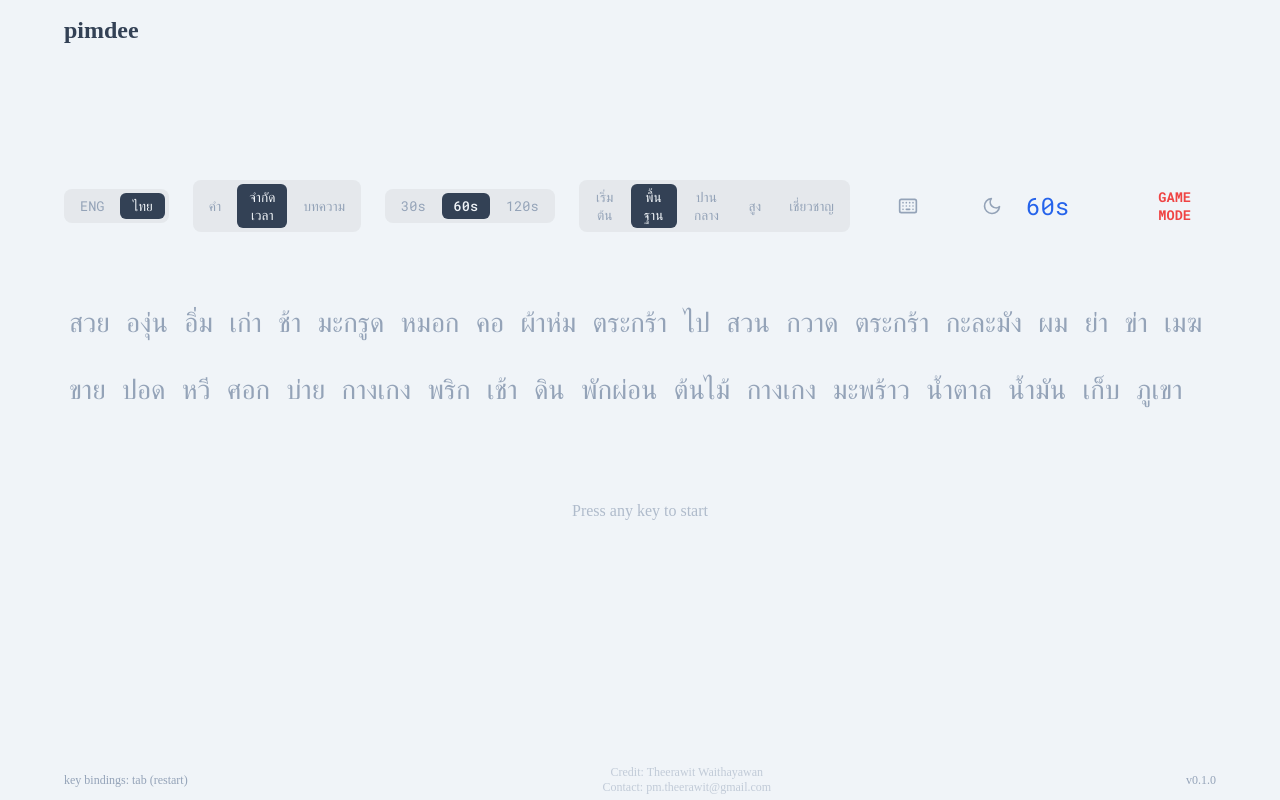
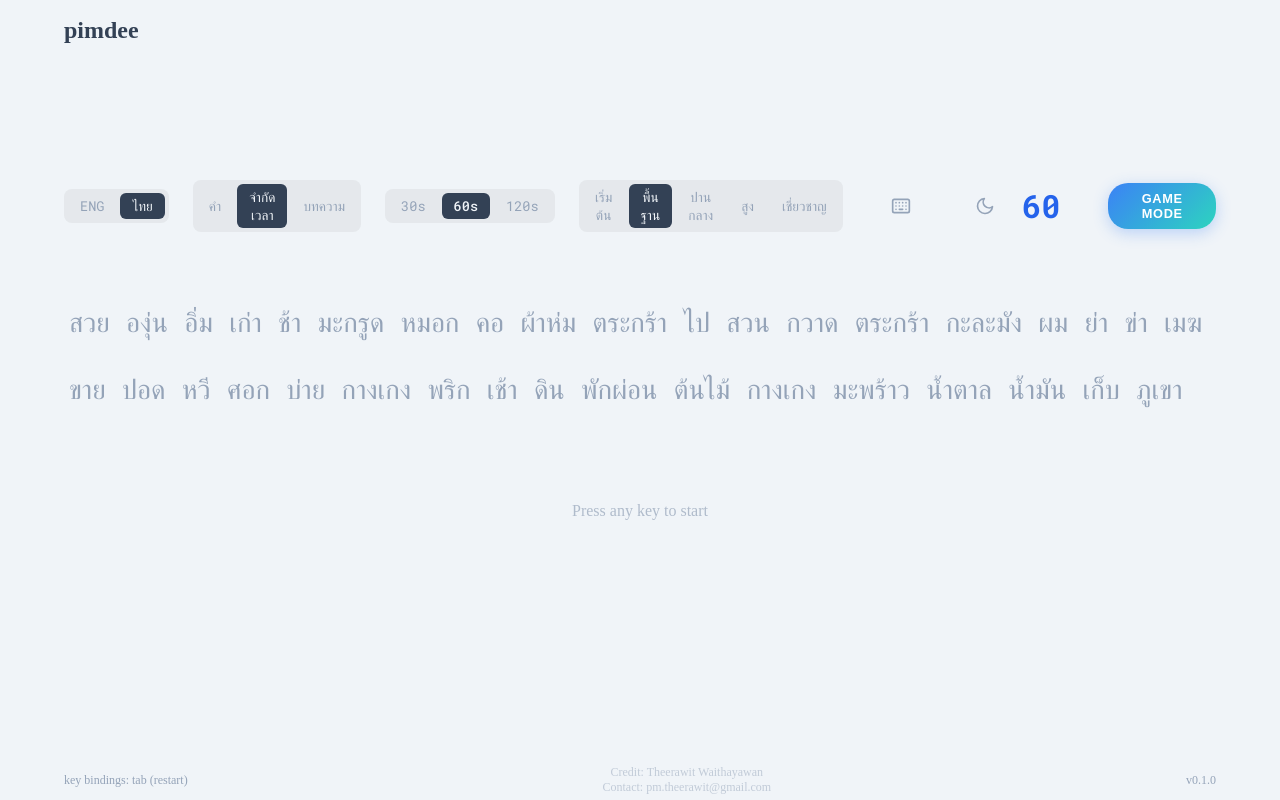
Before and after one commit to TheerawitDev/Pimdee, a Next.js app: page / in a window 1280 px wide. Built offline with nearby package versions, Linux system fonts and the light colour scheme.

Commit message:
feat: implement typing test with time and document modes, stats display, `useTypingEngine` hook, dedicated styles, and app metadata.

```diff
--- a/src/components/TypingTest.module.css
+++ b/src/components/TypingTest.module.css
@@ -89,15 +89,67 @@
 .stats {
     display: flex;
     align-items: center;
-    font-size: 1.5rem;
-    color: var(--main-color);
-    gap: 3rem;
-    /* Increased from 1.5rem */
+    gap: 2rem;
+    font-family: var(--font-mono);
 }
 
 .timer {
-    margin: 0 1rem;
+    font-size: 2rem;
+    font-weight: 700;
+    color: var(--main-color);
     font-variant-numeric: tabular-nums;
+    line-height: 1;
+    min-width: 3ch;
+    /* Prevent layout shift */
+    text-align: right;
+}
+
+.stopBtn {
+    background: transparent;
+    border: 2px solid var(--error-color);
+    color: var(--error-color);
+    padding: 0.4rem 1rem;
+    border-radius: 6px;
+    font-weight: 600;
+    font-size: 0.8rem;
+    cursor: pointer;
+    transition: all 0.2s ease;
+    letter-spacing: 0.05em;
+}
+
+.stopBtn:hover {
+    background: var(--error-color);
+    color: white;
+    transform: translateY(-1px);
+    box-shadow: 0 2px 4px rgba(239, 68, 68, 0.2);
+}
+
+.gameModeBtn {
+    background: linear-gradient(135deg, #3b82f6 0%, #2dd4bf 100%);
+    color: white;
+    border: none;
+    padding: 0.5rem 1.2rem;
+    border-radius: 20px;
+    font-weight: 700;
+    font-size: 0.8rem;
+    cursor: pointer;
+    transition: all 0.3s cubic-bezier(0.4, 0, 0.2, 1);
+    text-transform: uppercase;
+    letter-spacing: 0.05em;
+    box-shadow: 0 4px 15px rgba(59, 130, 246, 0.3);
+    margin-left: 1rem;
+    display: flex;
+    align-items: center;
+    gap: 0.5rem;
+}
+
+.gameModeBtn:hover {
+    transform: translateY(-2px) scale(1.02);
+    box-shadow: 0 6px 20px rgba(59, 130, 246, 0.4);
+}
+
+.gameModeBtn.active {
+    background: var(--text-color);
 }
 
 .wordsContainer {
--- a/src/components/typing-test/StatsDisplay.tsx
+++ b/src/components/typing-test/StatsDisplay.tsx
@@ -22,22 +22,20 @@ export default function StatsDisplay({
 }: StatsDisplayProps) {
     return (
         <div className={styles.stats}>
-            {mode === 'time' && gameState !== 'finish' && <span className={styles.timer}>{timeLeft}s</span>}
+            {mode === 'time' && gameState !== 'finish' && <span className={styles.timer}>{timeLeft}</span>}
             {mode === 'time' && gameState === 'finish' && (
                 <span>{wpm} <span style={{ fontSize: '0.8em', opacity: 0.7 }}>wpm</span></span>
             )}
             {gameState === 'start' && (
                 <button
-                    className={styles.modeBtn}
-                    style={{ color: 'var(--error-color)', border: '1px solid var(--error-color)' }}
+                    className={styles.stopBtn}
                     onClick={stopGame}
                 >
                     STOP
                 </button>
             )}
             <button
-                className={`${styles.modeBtn} ${isGameMode ? styles.active : ''}`}
-                style={{ color: 'var(--error-color)', fontWeight: 'bold' }}
+                className={styles.gameModeBtn}
                 onClick={() => setIsGameMode(true)}
             >
                 GAME MODE
--- a/src/hooks/useTypingEngine.ts
+++ b/src/hooks/useTypingEngine.ts
@@ -1,4 +1,4 @@
-import { useState, useEffect, useCallback } from 'react';
+import { useState, useEffect, useCallback, useRef } from 'react';
 import { getRandomWords, getRandomDocument, Language, Difficulty } from '@/lib/dictionaries';
 
 export type TypingState = 'idle' | 'start' | 'finish';
@@ -178,6 +178,13 @@ export const useTypingEngine = () => {
     }, [correctKeyStrokes, totalKeyStrokes]);
     */
 
+    // Ref to track correctKeyStrokes without resetting the interval
+    const correctKeyStrokesRef = useRef(correctKeyStrokes);
+
+    useEffect(() => {
+        correctKeyStrokesRef.current = correctKeyStrokes;
+    }, [correctKeyStrokes]);
+
     // Timer & WPM
     useEffect(() => {
         let interval: NodeJS.Timeout;
@@ -187,7 +194,7 @@ export const useTypingEngine = () => {
                 if (startTime) {
                     const timeElapsedSec = (now - startTime) / 1000;
                     const timeElapsedMin = timeElapsedSec / 60;
-                    const currentWpm = Math.round((correctKeyStrokes / 5) / (timeElapsedMin || 0.001)); // Avoid /0
+                    const currentWpm = Math.round((correctKeyStrokesRef.current / 5) / (timeElapsedMin || 0.001)); // Avoid /0
                     setWpm(currentWpm);
 
                     // Time Mode Countdown
@@ -203,7 +210,7 @@ export const useTypingEngine = () => {
             }, 1000);
         }
         return () => clearInterval(interval);
-    }, [gameState, startTime, correctKeyStrokes, mode, timeLimit]);
+    }, [gameState, startTime, mode, timeLimit]); // correctKeyStrokes REMOVED from dependency array
 
     return {
         language,
```
Also changed, not shown: src/app/icon.tsx (added, +40 -0 lines), src/app/opengraph-image.tsx (added, +67 -0 lines), 1 other file (tests, documents, lock files or other folders).
